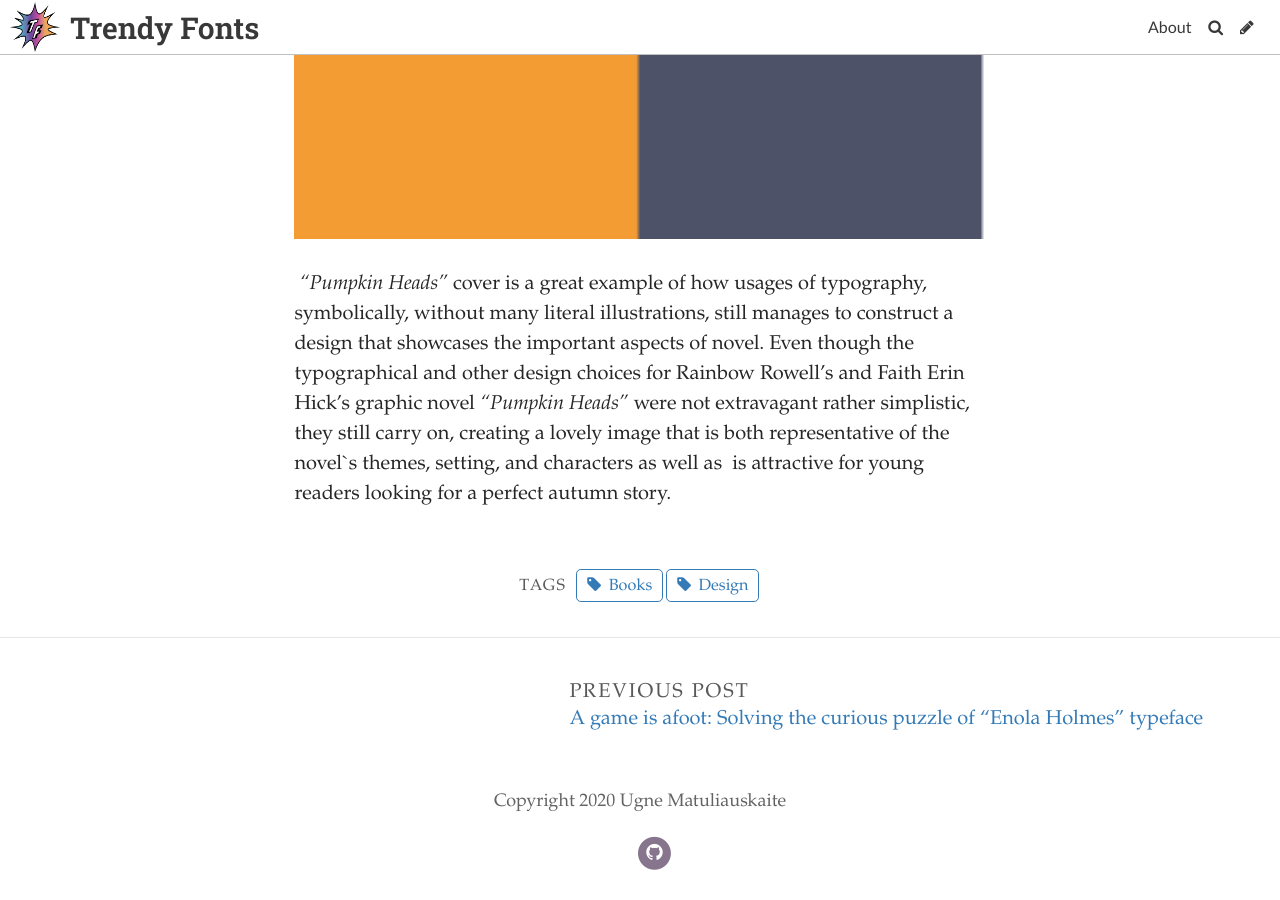
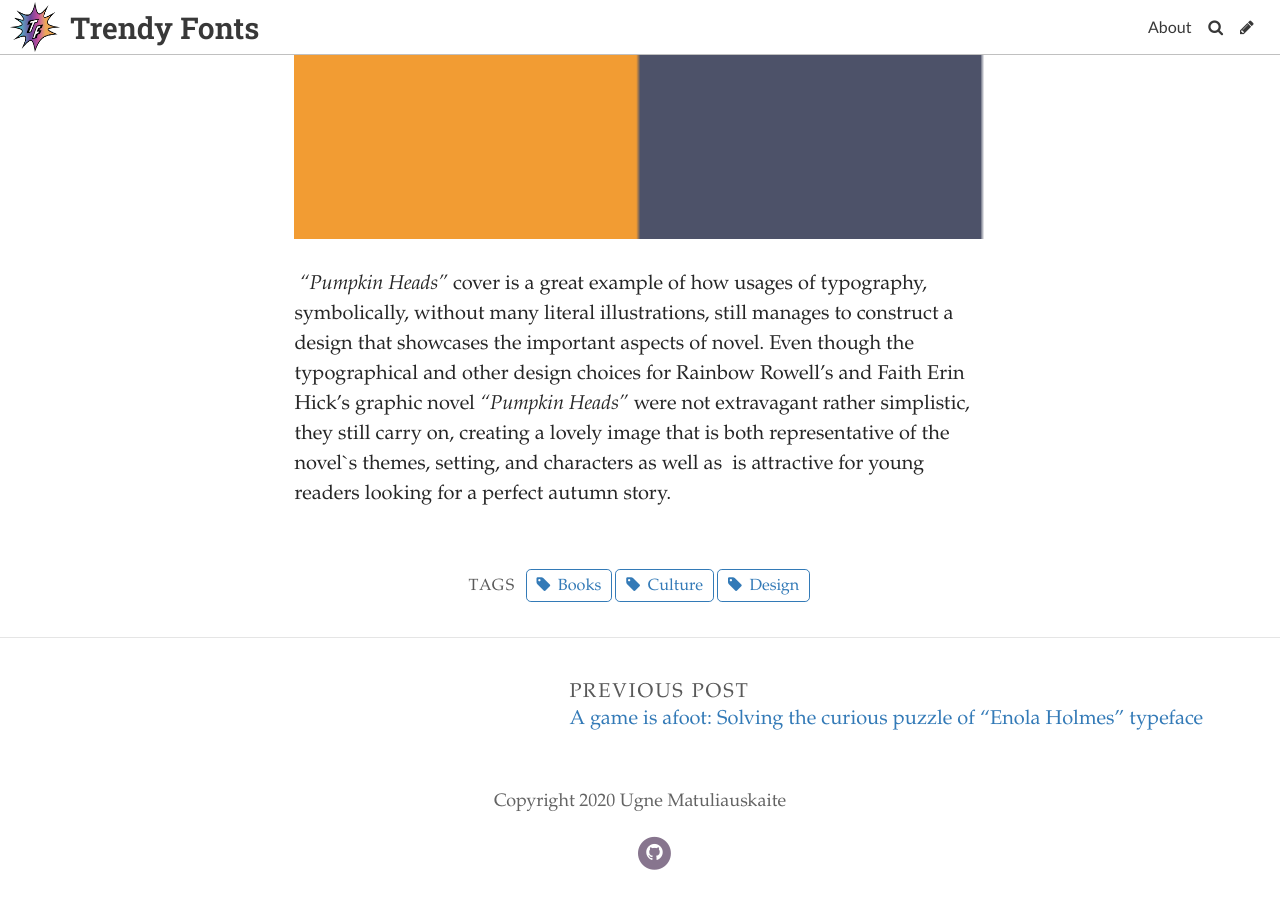
Before and after one commit to Pumpkinhead98/populartypo, a Jekyll site: the page built from _posts/2020-10-18-pumpkin-spice-and-all-things-nice-typography-of-graphic-novel-pumpkin-heads.md, in a window 1280 px wide and 900 px high, scrolled down 2761 px. Built offline with Jekyll 4.4.1, drawn with Linux system fonts in a browser that asks for light colours; some web fonts are replaced.

Commit message:
Update Post “2020-10-18-pumpkin-spice-and-all-things-nice-typography-of-graphic-novel-pumpkin-heads”

```diff
--- a/_posts/2020-10-18-pumpkin-spice-and-all-things-nice-typography-of-graphic-novel-pumpkin-heads.md
+++ b/_posts/2020-10-18-pumpkin-spice-and-all-things-nice-typography-of-graphic-novel-pumpkin-heads.md
@@ -8,6 +8,7 @@ comments: true
 tags:
   - Books
   - Design
+  - Culture
 ---
 The typography of Rainbow Rowell`s *"Pumpkin Heads"* is big, bold and dynamic, perfectly reflecting the youthfulness of the graphic novel and its characters, promising a cosy story for cold autumn evening reads.
 
```
